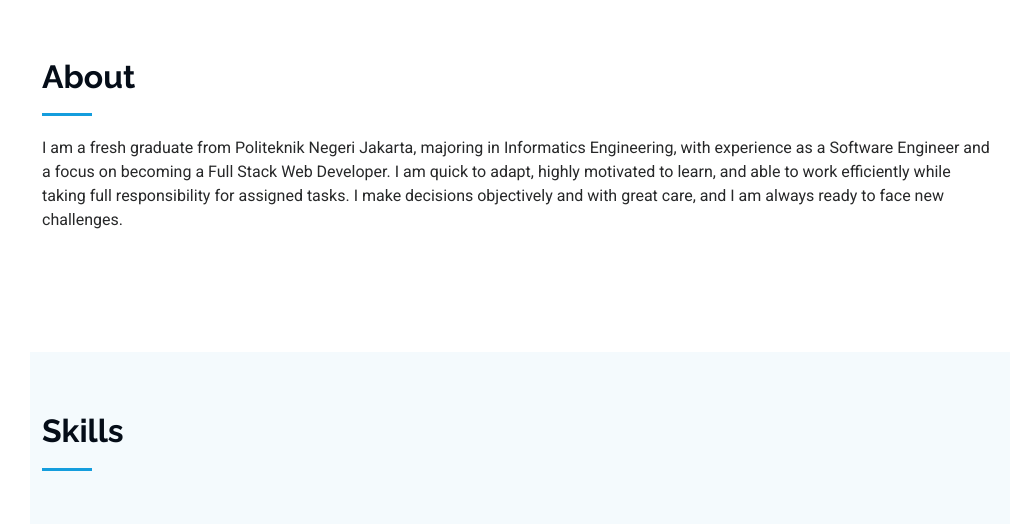
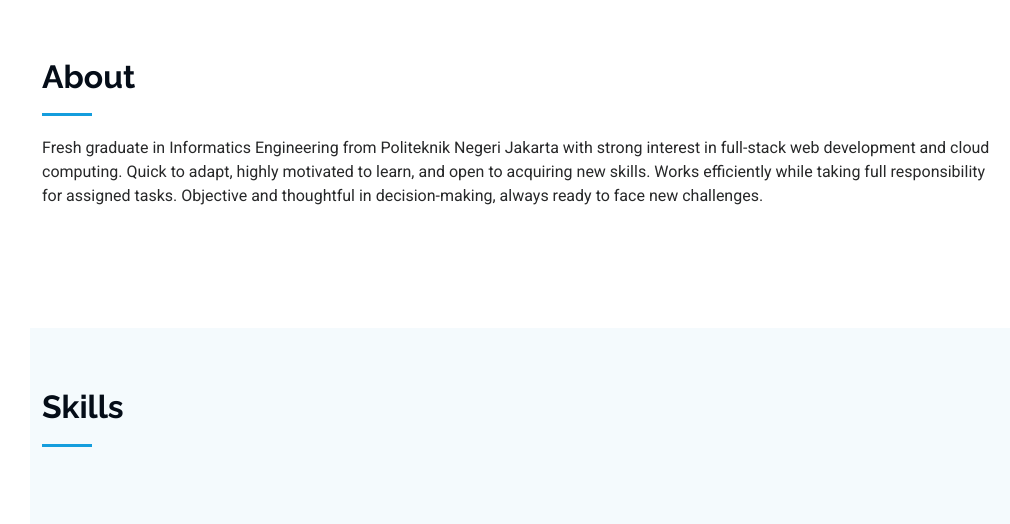
Before and after one commit to Edgar871/resume_edgar, a plain HTML site: page index.html in a window 1280 px wide. Shown: the part 802-1326 px from the top of the page, without its empty margins (270-1280 px from the left). Drawn offline with nearby package versions, Linux system fonts and the light colour scheme.

Commit message:
Update index.html

```diff
--- a/index.html
+++ b/index.html
@@ -96,7 +96,7 @@
       <!-- Section Title -->
       <div class="container section-title" data-aos="fade-up">
         <h2>About</h2>
-        <p>I am a fresh graduate from Politeknik Negeri Jakarta, majoring in Informatics Engineering, with experience as a Software Engineer and a focus on becoming a Full Stack Web Developer. I am quick to adapt, highly motivated to learn, and able to work efficiently while taking full responsibility for assigned tasks. I make decisions objectively and with great care, and I am always ready to face new challenges.</p>
+        <p>Fresh graduate in Informatics Engineering from Politeknik Negeri Jakarta with strong interest in full-stack web development and cloud computing. Quick to adapt, highly motivated to learn, and open to acquiring new skills. Works efficiently while taking full responsibility for assigned tasks. Objective and thoughtful in decision-making, always ready to face new challenges.</p>
       </div><!-- End Section Title -->
 
     </section><!-- /About Section -->
```
